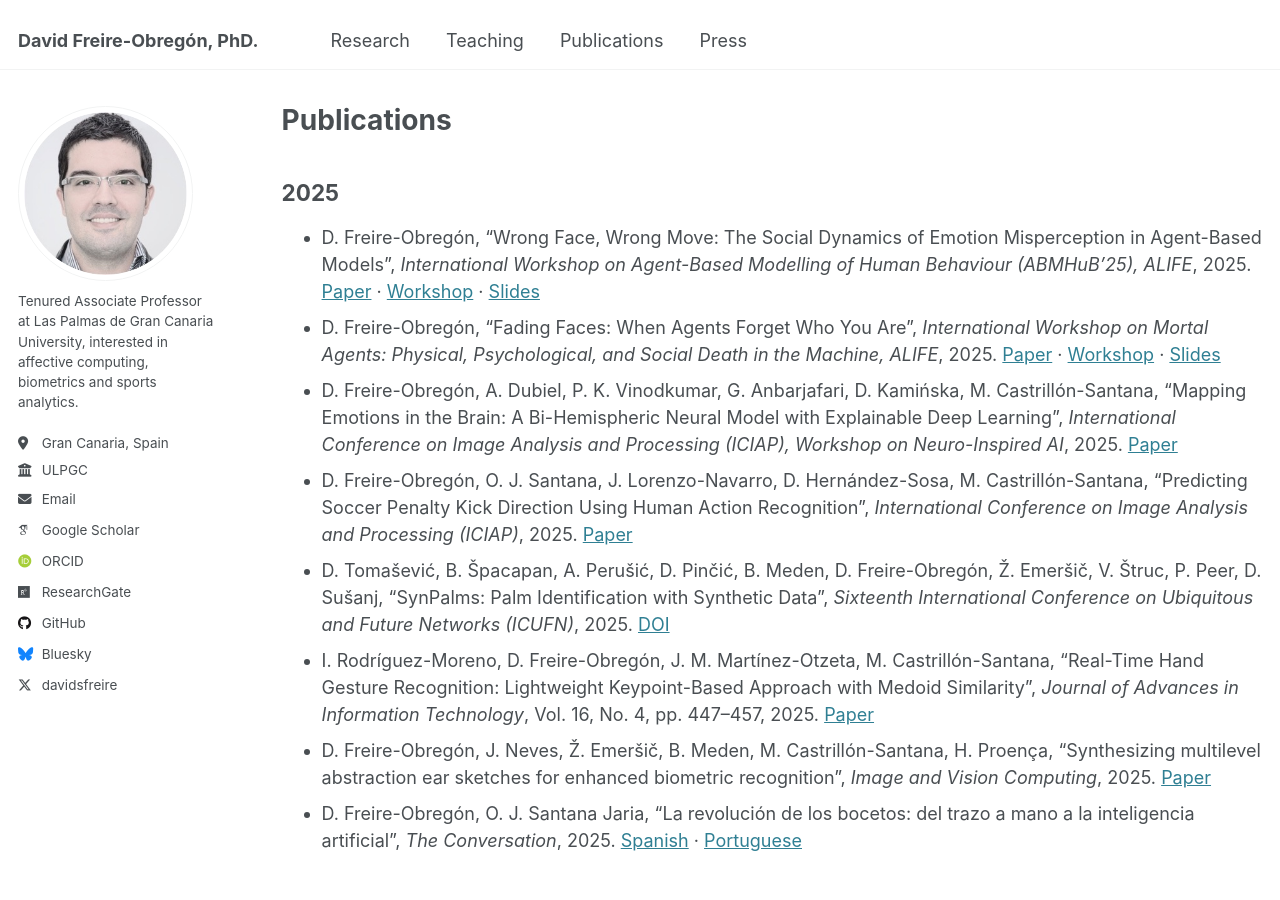
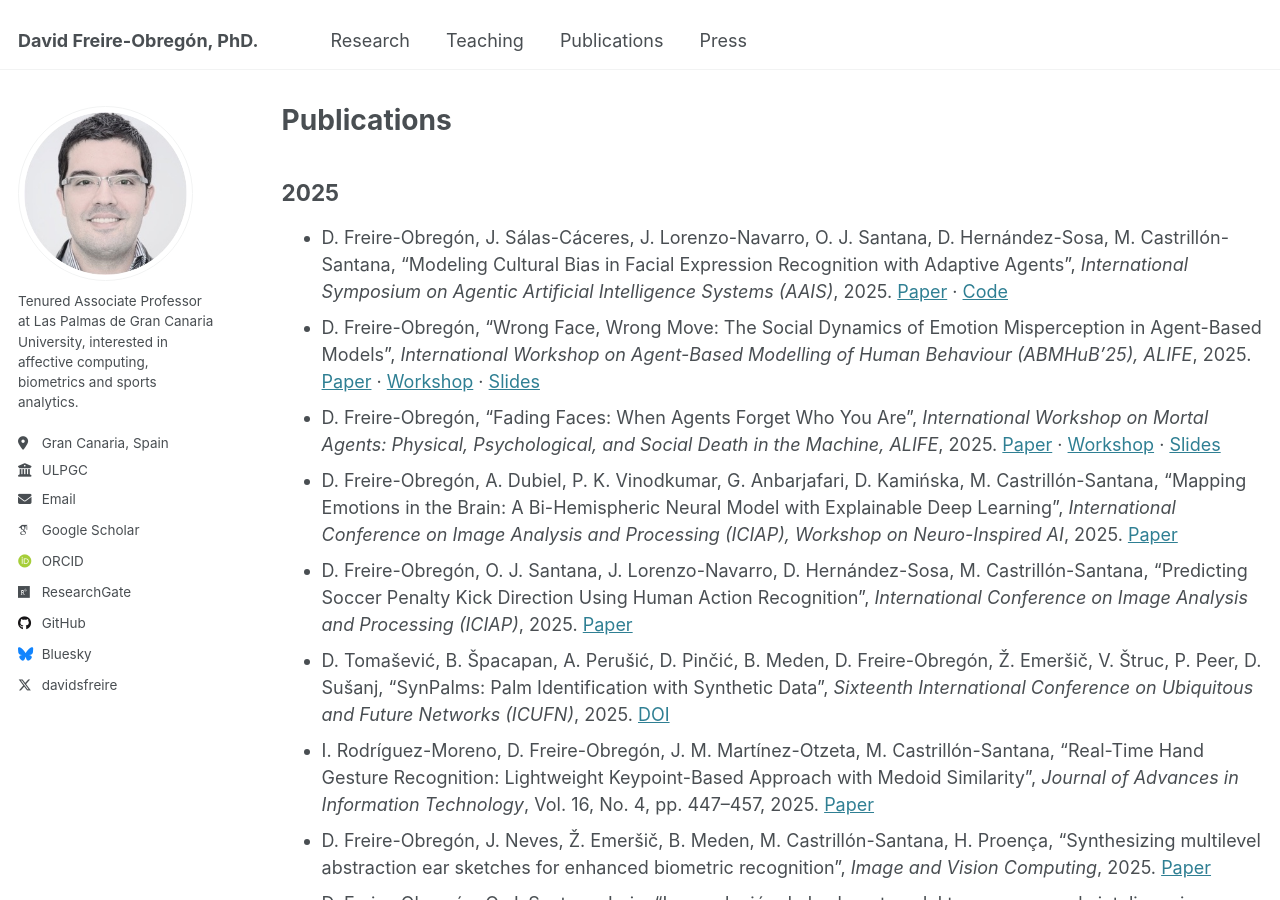
Before and after one commit to davidfreire/davidfreire.github.io, a Jekyll site: the page built from _pages/publications.md, in a window 1280 px wide and 900 px high. Built offline with Jekyll 4.4.1, drawn with Linux system fonts in a browser that asks for light colours; some web fonts are replaced.

Commit message:
Add new publications for 2025

```diff
--- a/_pages/publications.md
+++ b/_pages/publications.md
@@ -11,6 +11,7 @@ redirect_from:
 
 
 ## 2025
+- D. Freire-Obregón, J. Sálas-Cáceres,  J. Lorenzo-Navarro, O. J. Santana, D. Hernández-Sosa, M. Castrillón-Santana, "Modeling Cultural Bias in Facial Expression Recognition with Adaptive Agents", *International Symposium on Agentic Artificial Intelligence Systems (AAIS)*, 2025. <a href="https://arxiv.org/abs/2510.13557" target="_blank">Paper</a> · <a href="https://github.com/davidfreire/AdaptiveAgents-FER" target="_blank">Code</a>
 - D. Freire-Obregón, "Wrong Face, Wrong Move: The Social Dynamics of Emotion Misperception in Agent-Based Models", *International Workshop on Agent-Based Modelling of Human Behaviour (ABMHuB'25), ALIFE*, 2025. <a href="https://arxiv.org/abs/2509.00080" target="_blank">Paper</a> · <a href="http://abmhub.cs.ucl.ac.uk/2025/" target="_blank">Workshop</a> · <a href="https://github.com/davidfreire/davidfreire.github.io/raw/master/files/2025_ABMHuB.pdf" target="_blank" download>Slides</a>
 - D. Freire-Obregón, "Fading Faces: When Agents Forget Who You Are", *International Workshop on Mortal Agents: Physical, Psychological, and Social Death in the Machine, ALIFE*, 2025. <a href="https://zenodo.org/records/17233750" target="_blank">Paper</a> · <a href="https://sites.google.com/kyoto-u.ac.jp/mortalagents2025" target="_blank">Workshop</a> · <a href="https://github.com/davidfreire/davidfreire.github.io/raw/master/files/2025_Mortal_Agents_Fading_Faces.pdf" target="_blank" download>Slides</a>
 - D. Freire-Obregón, A. Dubiel, P. K. Vinodkumar, G. Anbarjafari, D. Kamińska, M. Castrillón-Santana, "Mapping Emotions in the Brain: A Bi-Hemispheric Neural Model with Explainable Deep Learning", *International Conference on Image Analysis and Processing (ICIAP), Workshop on Neuro-Inspired AI*, 2025. <a href="https://arxiv.org/abs/2507.12625" target="_blank">Paper</a>
```
